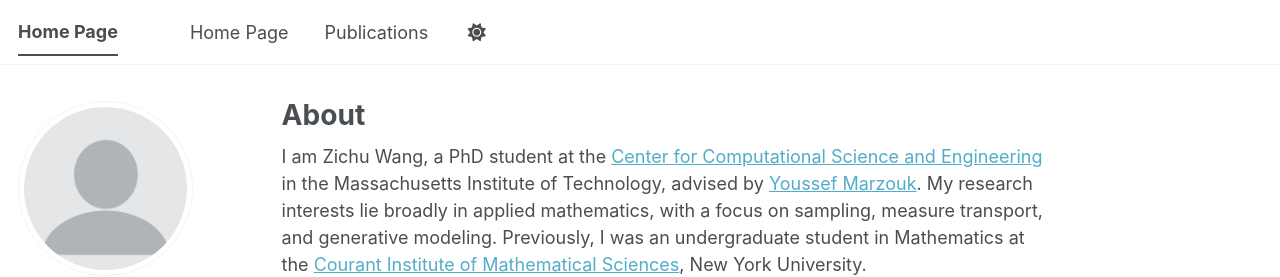
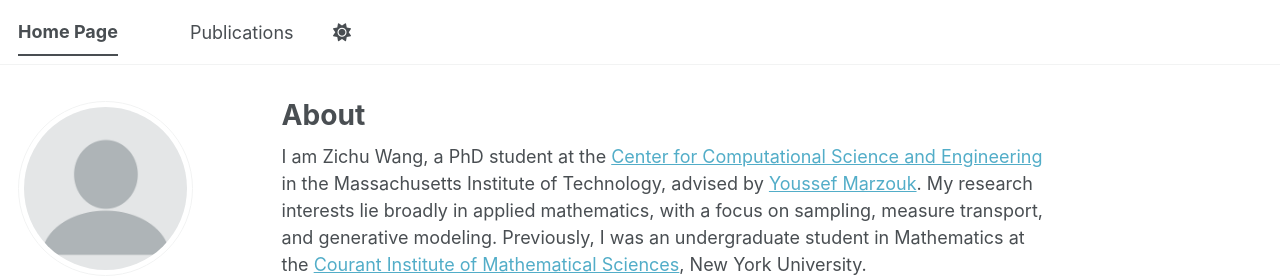
Before and after one commit to zw3409/zw3409.github.io, a Jekyll site: the page built from _pages/about.md, in a window 1280 px wide. Shown: the top 277 px of the page. Built offline with Jekyll 4.4.1, drawn with Linux system fonts in a browser that asks for light colours; a script bundle is joined from its source files by our own code; library files that are not in the unit come from our copies.

Commit message:
Update navigation.yml

```diff
--- a/_data/navigation.yml
+++ b/_data/navigation.yml
@@ -8,8 +8,5 @@
 #      Markdown formatted page while the second is generated using JSON.
 
 main:
-  - title: "Home Page"
-    url: https://zw3409.github.io/
-
   - title: "Publications"
     url: https://zw3409.github.io/publications/
```
